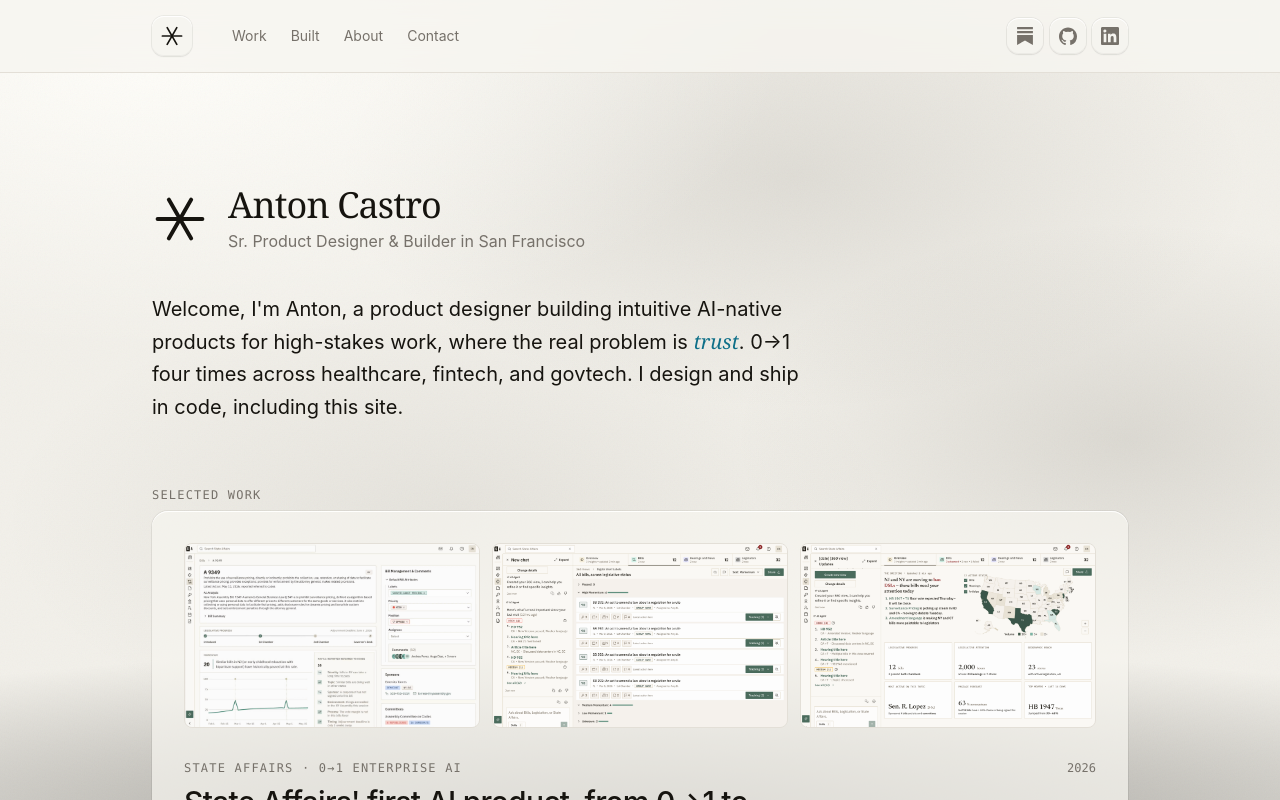
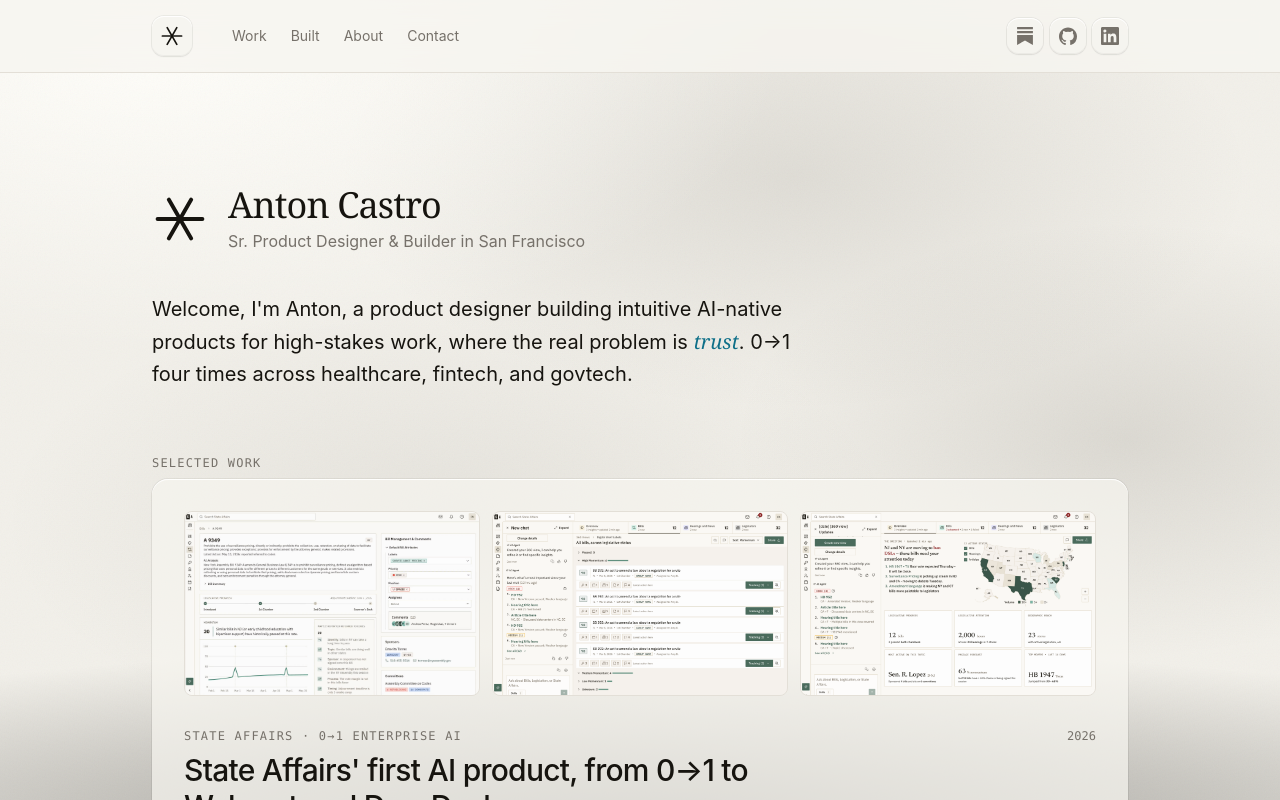
Before and after one commit to acaspx/portfolio-chops, a Next.js app: page / in a window 1280 px wide. Shown: the top 800 px of the page. Built offline with nearby package versions, Linux system fonts and the light colour scheme.

Commit message:
Hero: remove 'design and ship in code' closing sentence

```diff
--- a/components/Hero.tsx
+++ b/components/Hero.tsx
@@ -31,16 +31,7 @@
         Welcome, I&apos;m Anton, a product designer building intuitive AI-native products
         for high-stakes work, where the real problem is{" "}
         <em className="font-serif italic text-accent">trust</em>. 0→1 four times across
-        healthcare, fintech, and govtech. I design and ship in&nbsp;code, including{" "}
-        <a
-          href="https://github.com/acaspx/portfolio-chops"
-          target="_blank"
-          rel="noopener noreferrer"
-          className="link-line text-ink"
-        >
-          this site
-        </a>
-        .
+        healthcare, fintech, and govtech.
       </motion.p>
     </section>
   );
--- a/components/MobileHome.tsx
+++ b/components/MobileHome.tsx
@@ -73,16 +73,7 @@
         <p className="mt-6 text-lg leading-relaxed">
           I design AI-native products for high-stakes work, where the hard problem isn&apos;t
           the model, it&apos;s <em className="font-serif italic text-accent">trust</em>. 0→1 four
-          times, across healthcare, fintech, and govtech. I build them in code too, including{" "}
-          <a
-            href="https://github.com/acaspx/portfolio-chops"
-            target="_blank"
-            rel="noopener noreferrer"
-            className="link-line text-ink"
-          >
-            this site
-          </a>
-          .
+          times, across healthcare, fintech, and govtech.
         </p>
         <div className="mt-7 flex flex-wrap gap-3">
           <a
```
Also changed, not shown: 1 other file (tests, documents, lock files or other folders).
